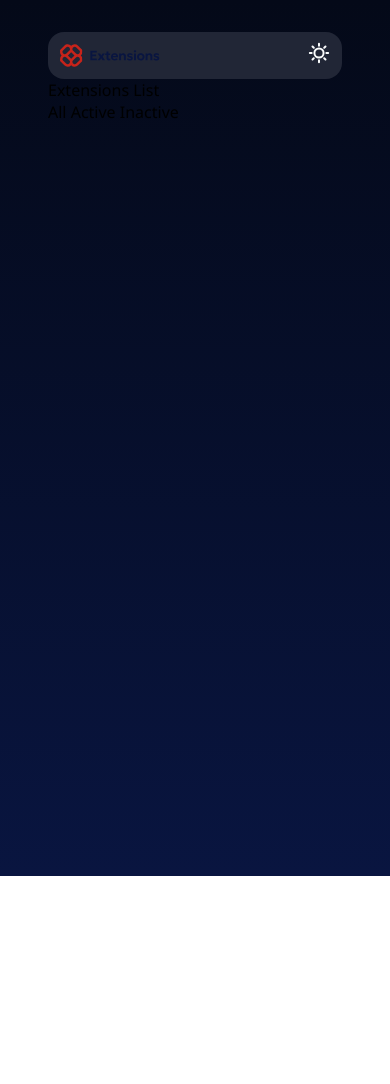
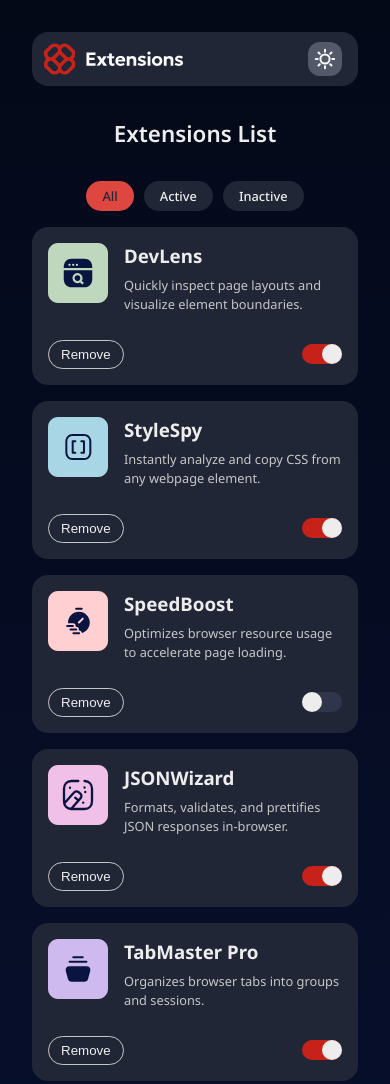
Before and after one commit to pnkzdev/frontend-mentor, a plain HTML site: page Browser-extension-manager-UI/index.html in a window 390 px wide. Shown: the top 1084 px of the page. Before the commit the page ends 876 px from the top, so only its background shows below. Drawn offline with Linux system fonts and the light colour scheme.

Commit message:
browser-extension:update style and script

```diff
--- a/Browser-extension-manager-UI/index.html
+++ b/Browser-extension-manager-UI/index.html
@@ -1,33 +1,34 @@
 <!DOCTYPE html>
 <html lang="en">
   <head>
-    <meta charset="UTF-8">
-    <meta name="viewport" content="width=device-width, initial-scale=1.0">
+    <meta charset="UTF-8" />
+    <meta name="viewport" content="width=device-width, initial-scale=1.0" />
     <title>Browser Extension Manager UI</title>
-    <link rel="stylesheet" href="./style.css">
+    <link rel="stylesheet" href="./style.css" />
   </head>
   <body>
     <div class="main">
       <div class="header">
         <div class="logo">
-                <img src="./assets/images/logo.svg" alt="logo">
+          <img src="./assets/images/logo-dark.svg" alt="logo" />
         </div>
         <div class="theme">
-                <img src="./assets/images/icon-sun.svg" alt="sun">
+          <img src="./assets/images/icon-sun.svg" alt="sun" />
         </div>
       </div>
       <div class="extension-header">
-            <div class="heading">
-                Extensions List
-            </div>
+        <div class="heading">Extensions List</div>
         <div class="filters">
-                <span>All</span>
-                <span>Active</span>
-                <span>Inactive</span>
+          <span class="filter active-filter">All</span>
+          <span class="filter">Active</span>
+          <span class="filter">Inactive</span>
         </div>
       </div>
       <div class="extensions-list">
+
       </div>
     </div>
+
+    <script  src="./script.js"></script>
   </body>
 </html>
--- a/Browser-extension-manager-UI/script.js
+++ b/Browser-extension-manager-UI/script.js
@@ -0,0 +1,127 @@
+const extensionsList=document.querySelector('.extensions-list');
+const filtersContainer=document.querySelector('.filters');
+const themeToogle=document.querySelector('.theme');
+const themeIcon=document.querySelector('.theme img');
+const body=document.querySelector('body');
+const logo=document.querySelector('.logo img');
+
+
+let extensionsData=[];
+let currentFilter='All';
+
+
+// --- Theme Management ---
+
+const applyTheme=(theme)=>{
+    if(theme==="light"){
+        body.classList.add('light-theme');
+        themeIcon.src="./assets/images/icon-moon.svg";
+        logo.src="./assets/images/logo.svg"
+    }else{
+        body.classList.remove('light-theme');
+        themeIcon.src="./assets/images/icon-sun.svg"
+        logo.src="./assets/images/logo-dark.svg"
+    }
+}
+
+const initialTheme=localStorage.getItem('theme')||'dark';
+applyTheme(initialTheme);
+
+themeToogle.addEventListener('click',()=>{
+        const currentTheme=localStorage.getItem('theme')||"dark";
+        const newTheme=(currentTheme==="light")?"dark":"light";
+        localStorage.setItem('theme',newTheme);
+        applyTheme(newTheme);
+});
+
+
+// --- Renders cards ---
+const renderExtensions=()=>{
+    extensionsList.innerHTML='';
+
+    const filteredData=extensionsData.filter((ext)=>{
+        if(currentFilter=='Active')return ext.isActive;
+        if(currentFilter=='Inactive') return !ext.isActive;
+        return true;// for all extensions
+    });
+
+    if(filteredData.length==0){
+        extensionsList.innerHTML = `<p class="message">No extensions found.</p>`;
+      return;
+    }
+
+    filteredData.forEach((ext)=>{
+        const card=document.createElement('div');
+        card.className='extension-card';
+        card.dataset.id=ext.id;
+        card.innerHTML=` <div class="card-header">
+            <div class="extension-icon">
+              <img src="${ext.logo}" alt="${ext.name}" />
+            </div>
+            <div class="extension-details">
+              <h3 class="extension-name">${ext.name}</h3>
+              <p class="extension-description">
+               ${ext.description}
+              </p>
+            </div>
+          </div>
+          <div class="card-footer">
+            <button class="remove-btn">Remove</button>
+            <div class="toggle-switch ${ext.isActive?'active':''}">
+                <div class="slider"></div>
+            </div>
+          </div>
+          `;
+          extensionsList.appendChild(card);
+});
+};
+
+
+// --- filter the extensions ---
+
+filtersContainer.addEventListener('click',(e)=>{
+    if(e.target.classList.contains('filter')){
+        filtersContainer.querySelector('.active-filter').classList.remove('active-filter');
+        e.target.classList.add('active-filter');
+        currentFilter=e.target.textContent;
+
+        renderExtensions(currentFilter);// re-render
+    }
+});
+
+extensionsList.addEventListener('click',(e)=>{
+    const card=e.target.closest('.extension-card');
+    if(!card)return;
+
+    const extensionId=parseInt(card.dataset.id,10);
+    if(e.target.classList.contains('toggle-switch') || e.target.classList.contains('slider')){
+       const extension=extensionsData.find(ext=>ext.id===extensionId);
+       if(extension){
+          extension.isActive=!extension.isActive;
+       }
+        renderExtensions();
+    }
+
+    if(e.target.classList.contains('remove-btn')){
+        extensionsData=extensionsData.filter((ext)=>ext.id!==extensionId);
+
+        renderExtensions();
+    }
+});
+
+const initialize=async()=>{
+    try{
+        const response=await fetch('data.json');
+        if(!response.ok){
+            throw new Error(`HTTP error! status:${response.status}`);
+        }
+        extensionsData=await response.json();
+        renderExtensions();
+    }catch(error){
+        console.error('Could not fetch extension data',error);
+        console.log('hii');
+         extensionsList.innerHTML = `<p class="error-message">Error loading extensions. Please try again later.</p>`
+    }
+}
+
+initialize();
--- a/Browser-extension-manager-UI/style.css
+++ b/Browser-extension-manager-UI/style.css
@@ -1,55 +1,230 @@
-@import url('https://fonts.googleapis.com/css2?family=Noto+Sans:ital,wght@0,100..900;1,100..900&display=swap');
+@import url("https://fonts.googleapis.com/css2?family=Noto+Sans:ital,wght@0,100..900;1,100..900&display=swap");
 
-:root{
-
+:root {
   /* --- Neutral--- */
---Neutral-900:hsl(227, 75%, 14%);
---Neutral-800:hsl(226, 25%, 17%);
---Neutral-700:hsl(225, 23%, 24%);
+  --Neutral-900: hsl(227, 75%, 14%);
+  --Neutral-800: hsl(226, 25%, 17%);
+  --Neutral-700: hsl(225, 23%, 24%);
   --Neutral-600: hsl(226, 11%, 37%);
---Neutral-300:hsl(0, 0%, 78%);
---Neutral-200:hsl(217, 61%, 90%);
+  --Neutral-300: hsl(0, 0%, 78%);
+  --Neutral-200: hsl(217, 61%, 90%);
   --Neutral-100: hsl(0, 0%, 93%);
   --Neutral-0: hsl(200, 60%, 99%);
 
   /* --- Red --- */
---Red-400: hsl(3, 86%, 64%);
   --Red-500: hsl(3, 71%, 56%);
---Red-700:hsl(3, 77%, 44%);
+  --Red-700: hsl(3, 77%, 44%);
 
   /* --- Gradient --- */
---Light-Gradient: linear-gradient(180deg, #EBF2FC 0%, #EEF8F9 100%);
---Dark-Gradient:linear-gradient(180deg, #040918 0%, #091540 100%);
+  --Light-Gradient: linear-gradient(180deg, #ebf2fc 0%, #eef8f9 100%);
+  --Dark-Gradient: linear-gradient(180deg, #040918 0%, #091540 100%);
 
+  --color-background: var(--Dark-Gradient);
+  --color-card-header: var(--Neutral-800);
+  --color-text-primary: var(--Neutral-100);
+  --color-filter-background: var(--Neutral-800);
+  --color-text-secondary: var(--Neutral-300);
+  --color-card-background: var(--Neutral-800);
+  --color-theme-icon: var(--Neutral-600);
+  --color-silder: var(--Neutral-700);
 }
 
-*{
+body.light-theme {
+  --color-background: var(--Light-Gradient);
+  --color-card-header: var(--Neutral-0);
+  --color-text-secondary: var(--Neutral-600);
+  --color-text-primary: var(--Neutral-900);
+  --color-filter-background: var(--Neutral-0);
+  --color-card-background: var(--Neutral-0);
+  --color-theme-icon: var(--Neutral-200);
+  --color-silder: var(--Neutral-300);
+}
+
+* {
   margin: 0;
   padding: 0;
   box-sizing: border-box;
 }
-body{
-    height: 100vh;
-    background: var(--Dark-Gradient);
+body {
+  min-height: 100vh;
+  background: var(--color-background);
   font-family: "Noto Sans", sans-serif;
   font-size: 16px;
 }
 
-.main{
-    margin:2rem 3rem;
+.main {
+  margin: 2rem 3rem;
 }
-.header{
+.header {
   display: flex;
-    align-items:center;
+  align-items: center;
   justify-content: space-between;
-    background-color:var(--Neutral-800);
+  background-color: var(--color-card-header);
   border-radius: 16px;
-    padding:10px 12px;
+  padding: 10px 12px;
+  margin-bottom: 2rem;
 }
-.logo{
+.logo {
   display: flex;
   align-items: center;
 }
-.logo img{
-    width:100px;
+.logo img {
+  width: 140px;
 }
+
+.theme {
+  background-color: var(--color-theme-icon);
+  padding: 6px;
+  border-radius: 12px;
+  cursor: pointer;
+  margin-right: 4px;
+  display: flex;
+}
+.extension-header {
+  display: flex;
+  justify-content: space-between;
+  color: var(--color-text-primary);
+  margin-bottom: 1rem;
+}
+
+.extension-header .heading {
+  font-size: 1.4rem;
+  font-weight: 600;
+}
+.filters {
+  display: flex;
+  align-items: center;
+  gap: 10px;
+}
+.filter {
+  font-size: 0.8rem;
+  font-weight: 500;
+  background-color: var(--color-filter-background);
+  padding: 6px 16px;
+  border-radius: 16px;
+  color: var(--color-text-primary);
+  cursor: pointer;
+  transition: background-color 0.3s ease;
+}
+
+.active-filter {
+  background-color: var(--Red-500);
+  color: var(--color-card-header);
+}
+
+.extensions-list {
+  display: grid;
+  gap: 1rem;
+  grid-template-columns: repeat(3, 1fr);
+}
+
+.extension-card {
+  display:flex;
+  flex-direction: column;
+   justify-content: space-between;
+  background-color: var(--color-card-background);
+  border-radius: 16px;
+  padding: 1rem;
+}
+
+.card-header {
+  display: flex;
+  gap: 1rem;
+  margin-bottom: 1.6rem;
+}
+
+.extension-name {
+  color: var(--color-text-primary);
+  margin-bottom: 0.5rem;
+}
+
+.extension-description {
+  flex-grow: 1;
+  color: var(--color-text-secondary);
+  font-size: 0.8rem;
+  line-height: 1.5;
+}
+
+.card-footer {
+  display: flex;
+  justify-content: space-between;
+  align-items: center;
+}
+
+.remove-btn {
+  background: transparent;
+  border: 1px solid var(--color-text-secondary);
+  padding: 6px 12px;
+  border-radius: 16px;
+  color: var(--color-text-primary);
+  cursor: pointer;
+  transition: background-color 0.3s ease, color 0.3s ease;
+}
+
+.remove-btn:hover {
+  background-color: var(--Red-700);
+  color: var(--Neutral-100);
+  font-weight: 500;
+  border: none;
+}
+
+.toggle-switch {
+  position: relative;
+  background-color: var(--color-silder);
+  height: 20px;
+  width: 40px;
+  border-radius: 16px;
+  cursor: pointer;
+  transition: background-color 0.3s ease;
+}
+
+.slider {
+  position: absolute;
+  top: 0;
+  left: 0;
+  background-color: var(--Neutral-100);
+  height: 20px;
+  width: 20px;
+  border-radius: 50%;
+  transition: transform 0.3s ease;
+}
+
+.toggle-switch.active {
+  background: var(--Red-700);
+}
+
+.active .slider {
+  transform: translateX(20px);
+}
+
+.message,
+.error-message {
+  width:80vw;
+  text-align: center;
+  margin-top: 4rem;
+  font-size: 2rem;
+  color: var(--color-text-primary);
+}
+.error-message {
+  color: var(--Red-700);
+}
+
+@media (max-width: 1024px) {
+  .extensions-list {
+    grid-template-columns: repeat(2, 1fr);
+  }
+}
+
+@media (max-width: 600px) {
+  .main{
+    margin:2rem;
+  }
+  .extension-header{
+    flex-direction: column;
+    align-items: center;
+    gap:2rem;
+  }
+  .extensions-list {
+    grid-template-columns: 1fr;
+  }
+}
```
Also changed, not shown: Browser-extension-manager-UI/data.json (+12 -0 lines), Browser-extension-manager-UI/assets/images/logo-dark.svg (added). Lines whose indentation alone changed are shown as unchanged.
